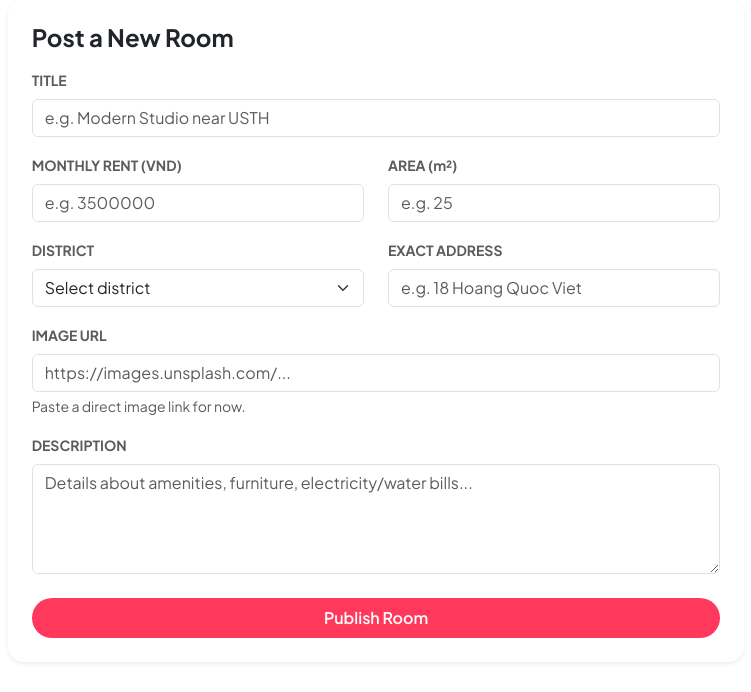
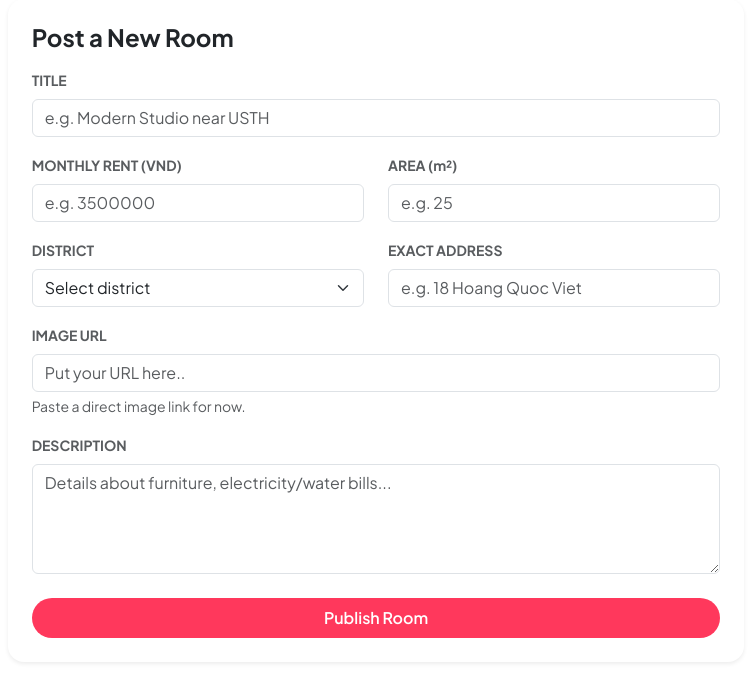
Before and after one commit to dungnt2410232/Room-Rental, a Flask app: template templates/post_room.html in a window 1280 px wide. Shown: the part 117-809 px from the top of the page, without its empty margins (264-1015 px from the left). Run offline with Flask 3, Linux system fonts and the light colour scheme; the template is opened without the code that fills it, so the values that code supplies are empty.

Commit message:
Fixing bug for post_room

```diff
--- a/templates/post_room.html
+++ b/templates/post_room.html
@@ -58,13 +58,13 @@
 
                 <div class="mb-3">
                     <label class="form-label small fw-bold text-muted">IMAGE URL</label>
-                    <input type="url" name="image_url" class="form-control" placeholder="https://images.unsplash.com/...">
+                    <input type="url" name="image_url" class="form-control" placeholder="Put your URL here..">
                     <div class="form-text text-muted small">Paste a direct image link for now.</div>
                 </div>
 
                 <div class="mb-3">
                     <label class="form-label small fw-bold text-muted">DESCRIPTION</label>
-                    <textarea name="description" rows="4" class="form-control" placeholder="Details about amenities, furniture, electricity/water bills..."></textarea>
+                    <textarea name="description" rows="4" class="form-control" placeholder="Details about furniture, electricity/water bills..."></textarea>
                 </div>
 
                 <button type="submit" class="btn btn-custom-primary w-100 py-2 mt-2">Publish Room</button>
```
